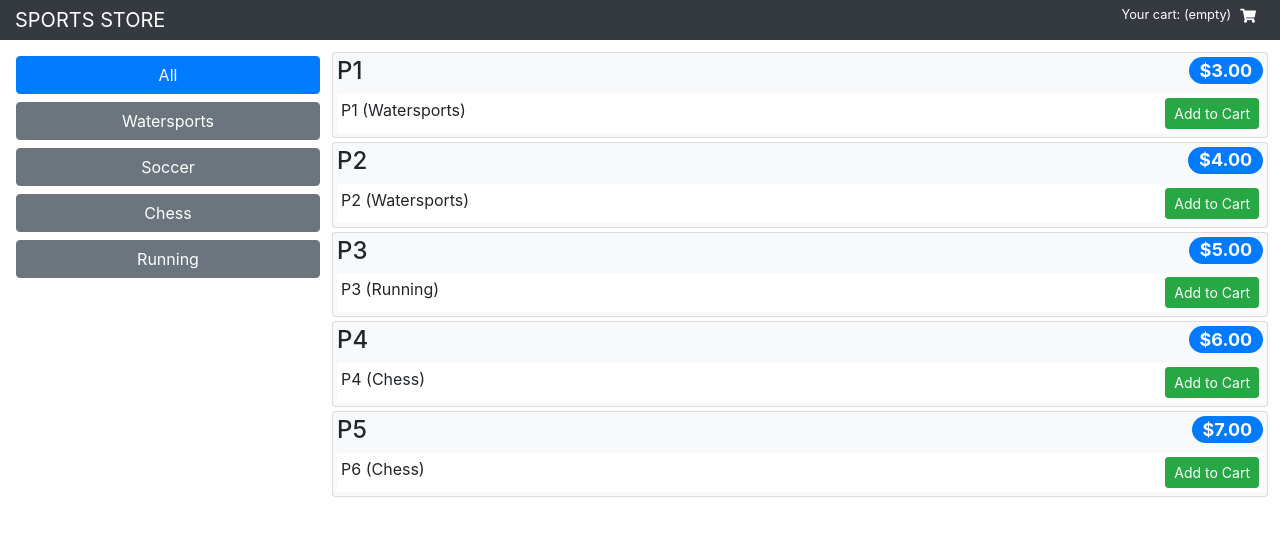
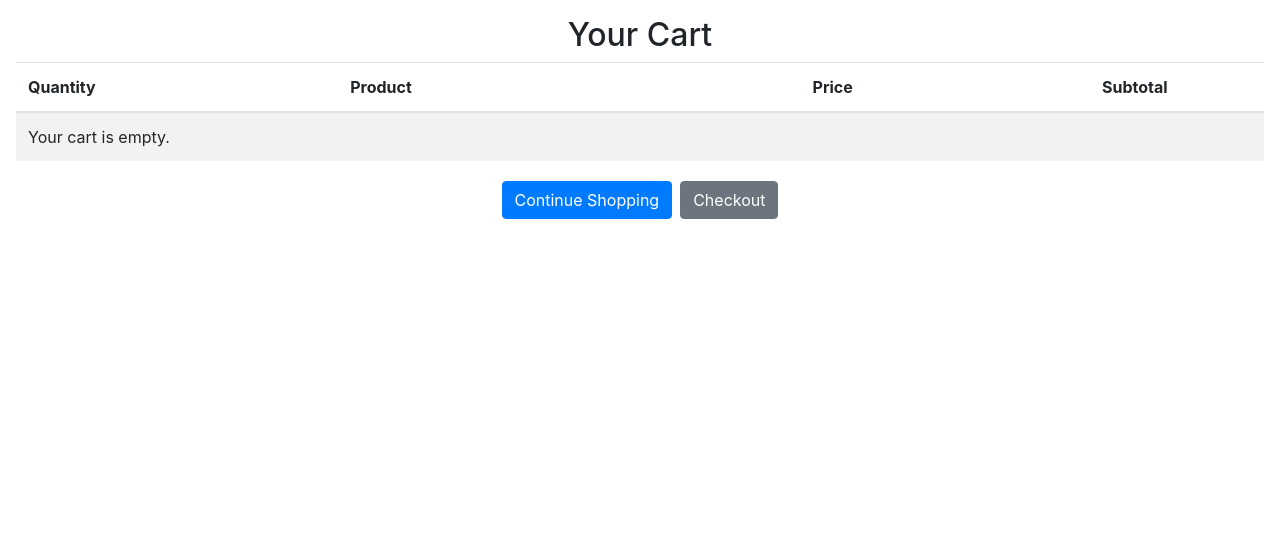
Before and after one commit to ILLYAKO/pro-react, a React (Create React App) app in the folder sportsstore/: page /shop/cart in a window 1280 px wide. Before the commit this address led to /shop/products. Shown: the top 536 px of the page. Built offline with nearby package versions, Linux system fonts and the light colour scheme.

Commit message:
updated ShopConnector

```diff
--- /dev/null
+++ b/sportsstore/src/shop/CartDetails.js
@@ -0,0 +1,43 @@
+import React, { Component } from "react";
+import { Link } from "react-router-dom";
+import { CartDetailsRows } from "./CartDetailsRows";
+
+export class CartDetails extends Component {
+    getLinkClasses = () => `btn btn-secondary m-1
+        ${this.props.cartItems === 0 ? "disabled" : ""}`;
+
+    render() {
+        return (
+            <div className="m-3">
+                <h2 className="text-center">Your Cart</h2>
+                <table className="table table-border table-striped">
+                    <thead>
+                        <tr>
+                            <th>Quantity</th>
+                            <th>Product</th>
+                            <th className="text-right">Price</th>
+                            <th className="text-right">Subtotal</th>
+                            <th />
+                        </tr>
+                    </thead>
+                    <tbody>
+                        <CartDetailsRows
+                            cart={this.props.cart}
+                            cartPrice={this.props.cartPrice}
+                            updateQuantity={this.props.updateCartQuantity}
+                            removeFromCart={this.props.removeFromCart}
+                        />
+                    </tbody>
+                </table>
+                <div className="text-center">
+                    <Link className="btn btn-primary m-1" to="/shop">
+                        Continue Shopping
+                    </Link>
+                    <Link className={this.getLinkClasses()} to="/shop/checkout">
+                        Checkout
+                    </Link>
+                </div>
+            </div>
+        );
+    }
+}
--- /dev/null
+++ b/sportsstore/src/shop/CartDetailsRows.js
@@ -0,0 +1,57 @@
+import React, { Component } from "react";
+export class CartDetailsRows extends Component {
+    handleChange = (product, event) => {
+        this.props.updateQuantity(product, event.target.value);
+    };
+    render() {
+        if (!this.props.cart || this.props.cart.length === 0) {
+            return (
+                <tr>
+                    <td colSpan="5">Your cart is empty.</td>
+                </tr>
+            );
+        } else {
+            return (
+                <React.Fragment>
+                    {this.props.cart.map((item) => (
+                        <tr key={item.product.id}>
+                            <td>
+                                <input
+                                    type="number"
+                                    value={item.quantity}
+                                    onChange={(ev) =>
+                                        this.handleChange(item.product, ev)
+                                    }
+                                />
+                            </td>
+                            <td>{item.product.name}</td>
+                            <td>${item.product.price.toFixed(2)}</td>
+                            <td>
+                                $
+                                {(item.quantity * item.product.price).toFixed(
+                                    2
+                                )}
+                            </td>
+                            <td>
+                                <button
+                                    className="btn btn-sm btn-danger"
+                                    onClick={() =>
+                                        this.props.removeFromCart(item.product)
+                                    }
+                                >
+                                    Remove
+                                </button>
+                            </td>
+                        </tr>
+                    ))}
+                    <tr>
+                        <th colSpan="3" className="text-right">
+                            Total:
+                        </th>
+                        <th colSpan="2">${this.props.cartPrice.toFixed(2)}</th>
+                    </tr>
+                </React.Fragment>
+            );
+        }
+    }
+}
--- a/sportsstore/src/shop/Shop.js
+++ b/sportsstore/src/shop/Shop.js
@@ -4,6 +4,11 @@ import { ProductList } from "./ProductList";
 import { CartSummary } from "./CartSummary";
 
 export class Shop extends Component {
+    handleAddToCart = (...args) => {
+        this.props.addToCart(...args);
+        this.props.history.push("/shop/cart");
+    };
+
     render() {
         return (
             <div className="container-fluid">
@@ -21,10 +26,14 @@ export class Shop extends Component {
                         />
                     </div>
                     <div className="col-9 p-2">
-                        <ProductList products={this.props.products} />
+                        <ProductList
+                            products={this.props.products}
+                            addToCart={this.handleAddToCart}
+                        />
                     </div>
                 </div>
             </div>
         );
     }
 }
+// p.128
--- a/sportsstore/src/shop/ShopConnector.js
+++ b/sportsstore/src/shop/ShopConnector.js
@@ -10,6 +10,7 @@ import {
     removeFromCart,
     clearCart,
 } from "../data/CartActionCreators";
+import { CartDetails } from "./CartDetails";
 
 const mapStateToProps = (dataStore) => ({ ...dataStore });
 const mapDispatchToProps = {
@@ -47,6 +48,12 @@ export const ShopConnector = connect(
                             />
                         )}
                     />
+                    <Route
+                        path="/shop/cart"
+                        render={(routeProps) => (
+                            <CartDetails {...this.props} {...routeProps} />
+                        )}
+                    />
                     <Redirect to="/shop/products" />
                 </Switch>
             );
@@ -58,3 +65,4 @@ export const ShopConnector = connect(
         }
     }
 );
+//127
```
